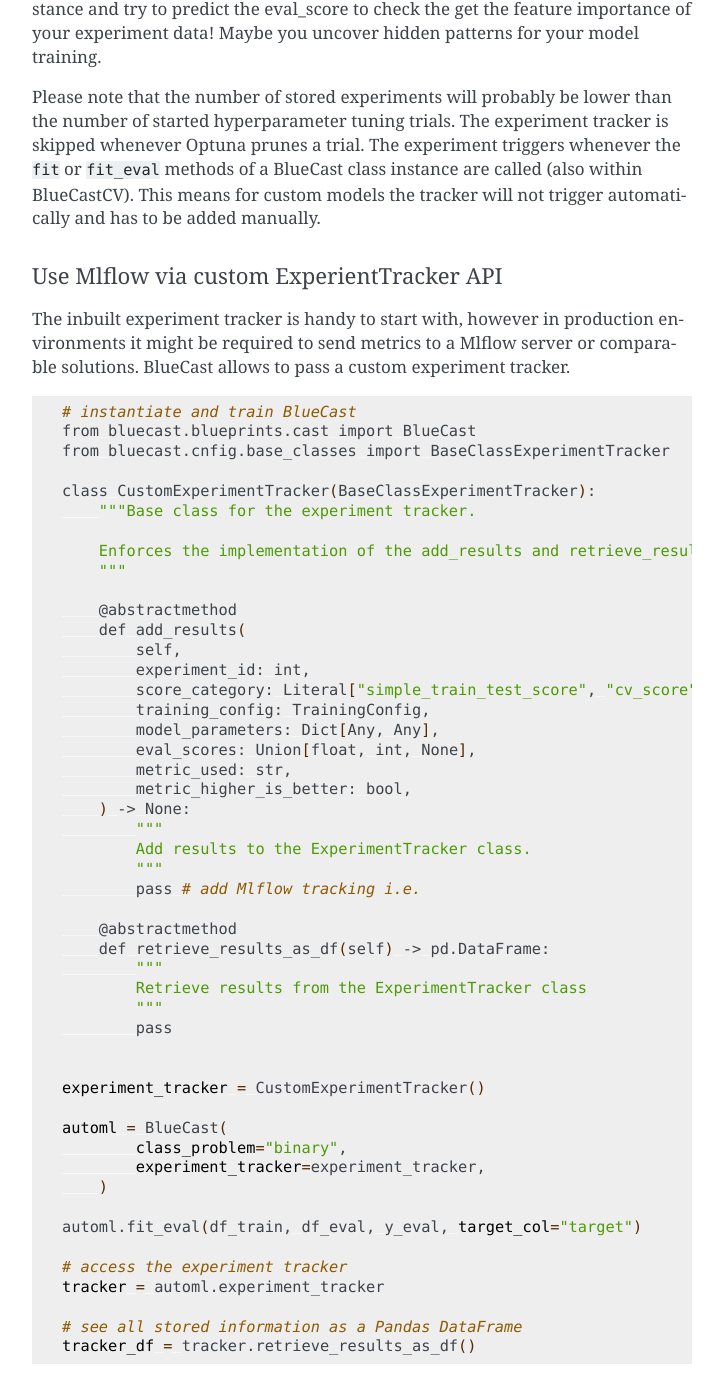
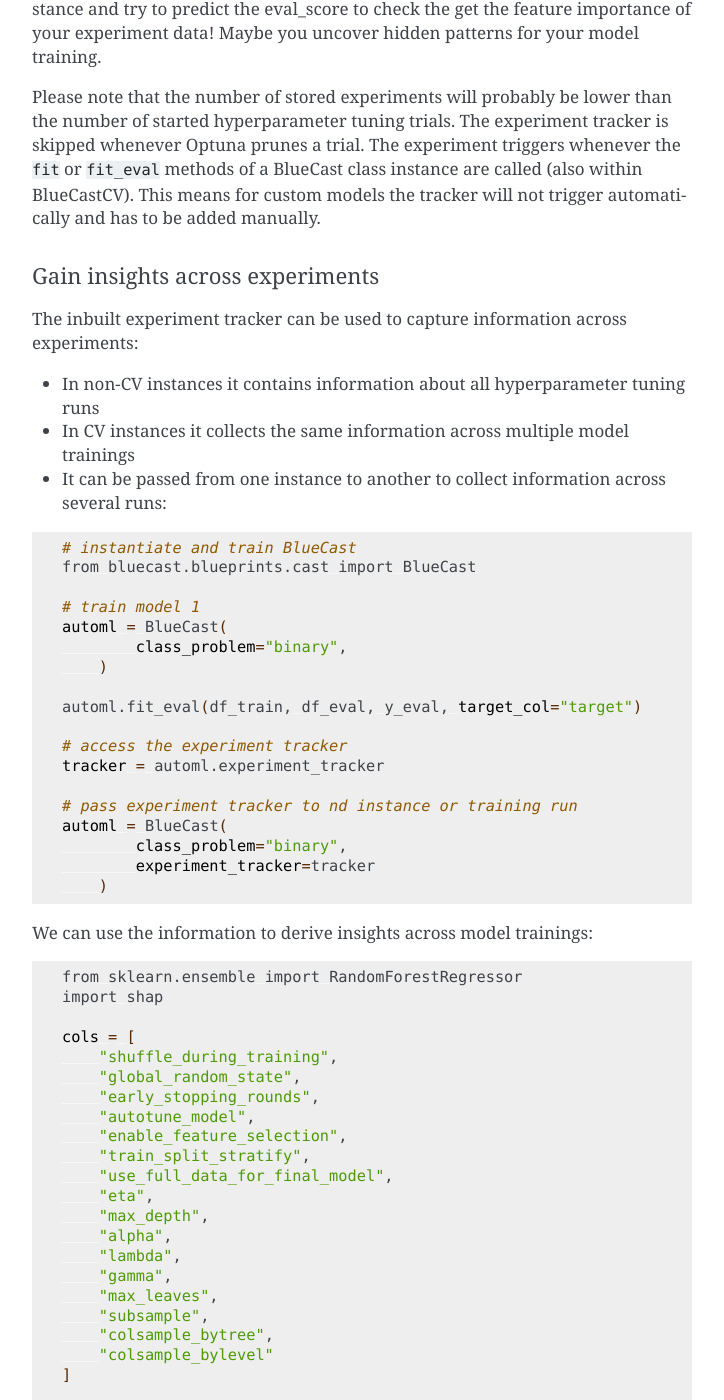
Before and after one commit to ThomasMeissnerDS/BlueCast, a Sphinx documentation site: the page built from docs/source/index.md, in a window 1280 px wide and 1400 px high, scrolled down 22108 px. Shown: the whole window, without its empty margins (388-1112 px from the left). Built offline with Sphinx 7.4.7, drawn with Linux system fonts in a browser that asks for light colours; some of the changed text lies outside the part shown.

Commit message:
Update the documentation

````diff
--- a/docs/source/index.md
+++ b/docs/source/index.md
@@ -888,6 +888,80 @@
 class instance are called (also within BlueCastCV). This means for custom
 models the tracker will not trigger automatically and has to be added manually.
 
+#### Gain insights across experiments
+
+The inbuilt experiment tracker can be used to capture information across experiments:
+
+* In non-CV instances it contains information about all hyperparameter tuning runs
+* In CV instances it collects the same information across multiple model trainings
+* It can be passed from one instance to another to collect information across several
+runs:
+
+```sh
+# instantiate and train BlueCast
+from bluecast.blueprints.cast import BlueCast
+
+# train model 1
+automl = BlueCast(
+        class_problem="binary",
+    )
+
+automl.fit_eval(df_train, df_eval, y_eval, target_col="target")
+
+# access the experiment tracker
+tracker = automl.experiment_tracker
+
+# pass experiment tracker to nd instance or training run
+automl = BlueCast(
+        class_problem="binary",
+        experiment_tracker=tracker
+    )
+```
+
+We can use the information to derive insights across model trainings:
+
+```sh
+from sklearn.ensemble import RandomForestRegressor
+import shap
+
+cols = [
+    "shuffle_during_training",
+    "global_random_state",
+    "early_stopping_rounds",
+    "autotune_model",
+    "enable_feature_selection",
+    "train_split_stratify",
+    "use_full_data_for_final_model",
+    "eta",
+    "max_depth",
+    "alpha",
+    "lambda",
+    "gamma",
+    "max_leaves",
+    "subsample",
+    "colsample_bytree",
+    "colsample_bylevel"
+]
+
+regr = RandomForestRegressor(max_depth=4, random_state=0)
+
+tracker_df = tracker_df.loc[tracker_df["score_category"] == "oof_score"]
+
+experiment_feats_df, experiment_feats_target = tracker_df.loc[:, cols], tracker_df.loc[:, "eval_scores"]
+
+regr.fit(experiment_feats_df.fillna(0), experiment_feats_target.fillna(99))
+
+explainer = shap.TreeExplainer(regr)
+
+
+shap_values = explainer.shap_values(experiment_feats_df)
+shap.summary_plot(shap_values, experiment_feats_df)
+```
+
+![SHAP experiment tracker](shap_experiment_tracker.png)
+
+Here it seems like random seeds had significant impact.
+
 #### Use Mlflow via custom ExperientTracker API
 
 The inbuilt experiment tracker is handy to start with, however in production
````
Also changed, not shown: README.md (+75 -0 lines), docs/source/shap_experiment_tracker.png (added).
